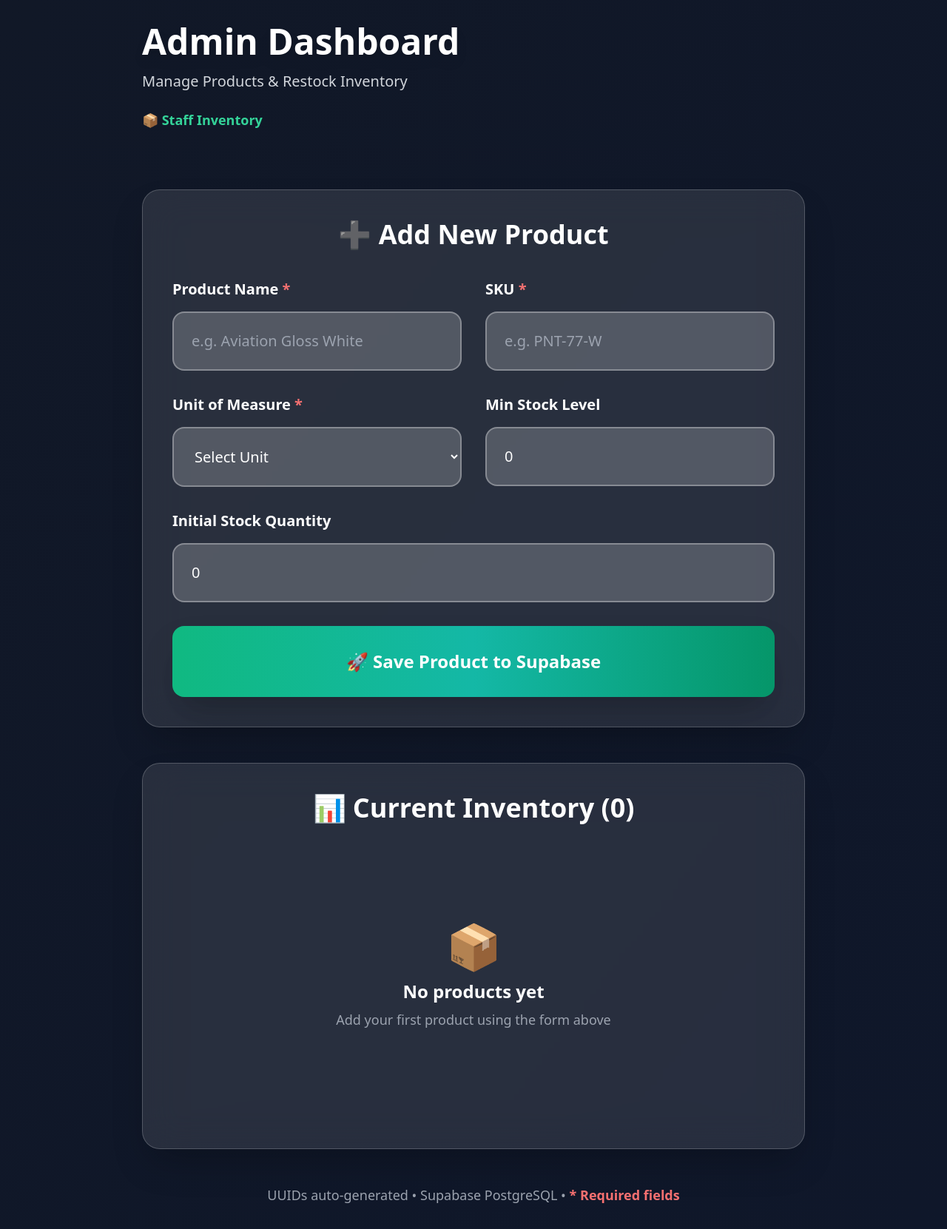
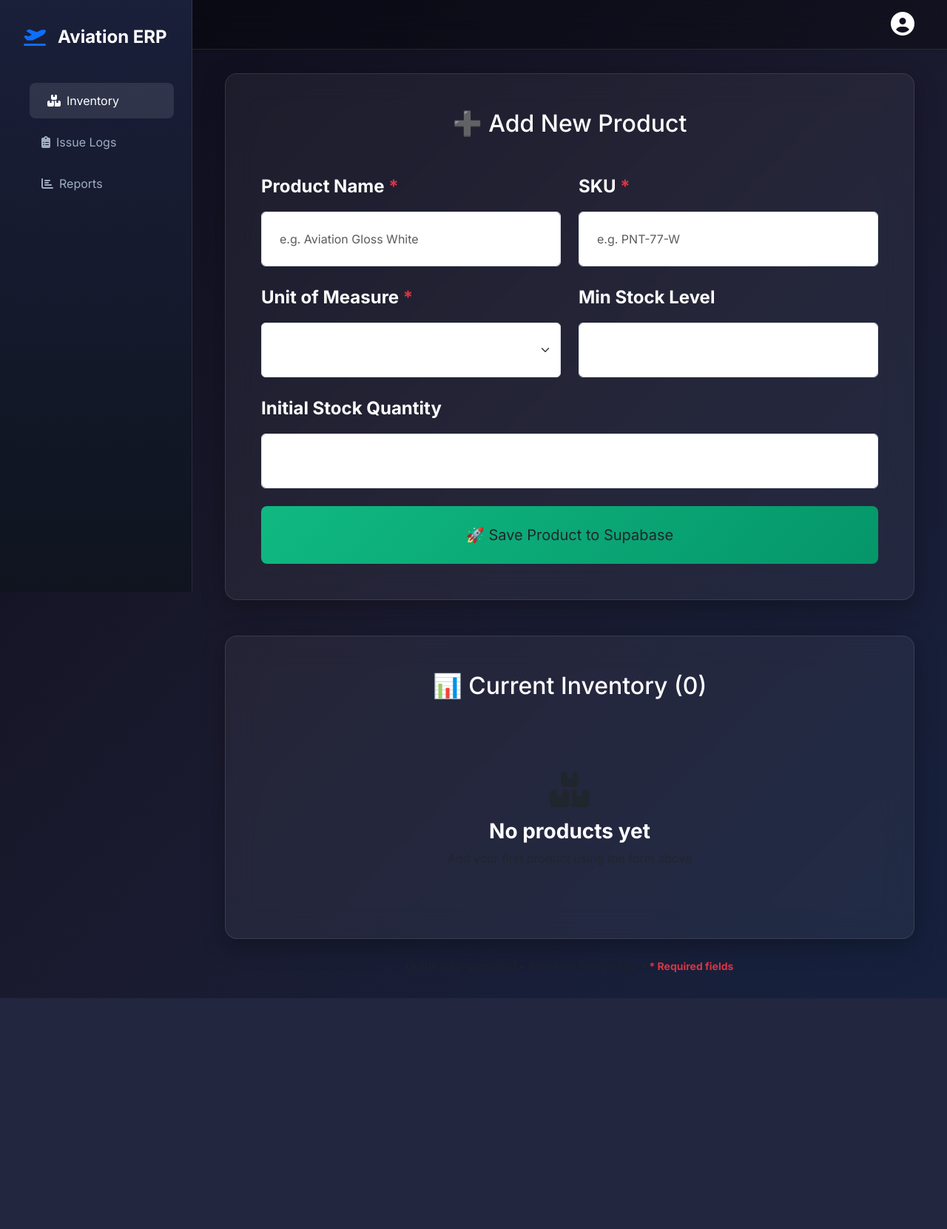
Before and after one commit to whitetap/whitetap-inventory-erp, a Flask app: page /admin-dashboard in a window 1280 px wide. Shown: the whole page at 74% size. After the commit the page ends 1349 px from the top, so only its background shows below. Run offline with Flask 3, Linux system fonts and the light colour scheme; data that the repository does not hold is empty; some libraries are stand-ins or nearby versions.

Commit message:
Admin dashboard extends base.html: added sidebar navigation, Bootstrap table-hover/sm + badges, preserved all forms/Jinja2

```diff
--- a/templates/admin.html
+++ b/templates/admin.html
@@ -1,63 +1,33 @@
 <!DOCTYPE html>
 <html lang="en">
-<head>
-    <meta charset="UTF-8">
-    <meta name="viewport" content="width=device-width, initial-scale=1.0">
-    <title>Admin Dashboard - Aviation ERP</title>
-    <script src="https://cdn.tailwindcss.com"></script>
-</head>
-<body class="bg-gradient-to-br from-gray-900 to-slate-900 min-h-screen p-8">
-    <div class="max-w-4xl mx-auto">
-        <header class="mb-12">
-            <h1 class="text-5xl font-bold text-white mb-4 drop-shadow-lg">Admin Dashboard</h1>
-            <p class="text-xl text-gray-300 mb-6">Manage Products & Restock Inventory</p>
-            <a href="{{ url_for('staff_inventory') }}" class="inline-flex items-center text-emerald-400 hover:text-emerald-300 text-lg font-semibold mb-8">
-                📦 Staff Inventory
-            </a>
-        </header>
+{% extends "base.html" %}
 
-        <!-- Flash Messages -->
-        {% with messages = get_flashed_messages(with_categories=true) %}
-            {% if messages %}
-                {% for category, message in messages %}
-                    <div class="mb-8 p-6 rounded-2xl backdrop-blur-sm shadow-2xl border-2 {% if category == 'success' %}bg-emerald-500/20 border-emerald-400/50 text-emerald-100{% else %}bg-red-500/20 border-red-400/50 text-red-100{% endif %}">
-                        <div class="flex items-center">
-                            {% if category == 'success' %}
-                                <div class="w-8 h-8 bg-emerald-400 rounded-xl flex items-center justify-center mr-4 text-white font-bold text-lg">✅</div>
-                            {% else %}
-                                <div class="w-8 h-8 bg-red-400 rounded-xl flex items-center justify-center mr-4 text-white font-bold text-lg">⚠️</div>
-                            {% endif %}
-                            <div>
-                                <h3 class="font-bold text-xl mb-1">{{ 'Success!' if category == 'success' else 'Error!' }}</h3>
-                                <p>{{ message }}</p>
-                            </div>
-                        </div>
-                    </div>
-                {% endfor %}
-            {% endif %}
-        {% endwith %}
+{% block title %}Admin Dashboard - Aviation ERP{% endblock %}
+
+{% block page_title %}Admin Dashboard{% endblock %}
+
+{% block content %}
+<div class="container-fluid">
+    <!-- Flash Messages (base.html already handles this) -->
 
     <!-- Add New Product Form -->
-        <div class="bg-white/10 backdrop-blur-xl rounded-3xl p-10 border border-white/20 shadow-2xl mb-12">
-            <h2 class="text-4xl font-bold text-white mb-10 text-center">➕ Add New Product</h2>
-            <form method="POST" action="{{ url_for('admin_add_product') }}" class="space-y-8">
-                <div class="grid md:grid-cols-2 gap-8">
-                    <div>
-                        <label class="block text-white font-bold text-xl mb-4">Product Name <span class="text-red-400">*</span></label>
-                        <input type="text" name="name" required placeholder="e.g. Aviation Gloss White"
-                               class="w-full p-6 rounded-2xl bg-white/20 border-2 border-white/30 text-white placeholder-gray-400 text-xl focus:outline-none focus:ring-4 focus:ring-emerald-500/50 focus:border-emerald-500/50 transition-all duration-300">
+    <div class="row g-4 mb-5">
+        <div class="col-12">
+            <div class="card">
+                <div class="card-body p-5">
+                    <h2 class="card-title text-4xl font-bold text-white mb-5 text-center">➕ Add New Product</h2>
+                    <form method="POST" action="{{ url_for('admin_add_product') }}" class="row g-4">
+                        <div class="col-md-6">
+                            <label class="form-label text-white fw-bold fs-4 mb-3">Product Name <span class="text-danger">*</span></label>
+                            <input type="text" name="name" required placeholder="e.g. Aviation Gloss White" class="form-control bg-white/20 border-white/30 text-white fs-6 p-4 rounded-2xl" style="font-size:1.25rem;">
                         </div>
-                    <div>
-                        <label class="block text-white font-bold text-xl mb-4">SKU <span class="text-red-400">*</span></label>
-                        <input type="text" name="sku" required placeholder="e.g. PNT-77-W"
-                               class="w-full p-6 rounded-2xl bg-white/20 border-2 border-white/30 text-white placeholder-gray-400 text-xl focus:outline-none focus:ring-4 focus:ring-emerald-500/50 focus:border-emerald-500/50 transition-all duration-300">
+                        <div class="col-md-6">
+                            <label class="form-label text-white fw-bold fs-4 mb-3">SKU <span class="text-danger">*</span></label>
+                            <input type="text" name="sku" required placeholder="e.g. PNT-77-W" class="form-control bg-white/20 border-white/30 text-white fs-6 p-4 rounded-2xl" style="font-size:1.25rem;">
                         </div>
-                </div>
-
-                <div class="grid md:grid-cols-2 gap-8">
-                    <div>
-                        <label class="block text-white font-bold text-xl mb-4">Unit of Measure <span class="text-red-400">*</span></label>
-                        <select name="unit_of_measure" required class="w-full p-6 rounded-2xl bg-white/20 border-2 border-white/30 text-white text-xl focus:outline-none focus:ring-4 focus:ring-emerald-500/50 focus:border-emerald-500/50 transition-all duration-300">
+                        <div class="col-md-6">
+                            <label class="form-label text-white fw-bold fs-4 mb-3">Unit of Measure <span class="text-danger">*</span></label>
+                            <select name="unit_of_measure" required class="form-select bg-white/20 border-white/30 text-white fs-6 p-4 rounded-2xl" style="font-size:1.25rem;">
                                 <option value="">Select Unit</option>
                                 <option value="ml">Milliliters (ml)</option>
                                 <option value="liters">Liters</option>
@@ -66,61 +36,70 @@
                                 <option value="m2">Square Meters (m²)</option>
                             </select>
                         </div>
-                    <div>
-                        <label class="block text-white font-bold text-xl mb-4">Min Stock Level</label>
-                        <input type="number" name="min_stock_level" step="0.01" min="0" placeholder="0" value="0"
-                               class="w-full p-6 rounded-2xl bg-white/20 border-2 border-white/30 text-white placeholder-gray-400 text-xl focus:outline-none focus:ring-4 focus:ring-emerald-500/50 focus:border-emerald-500/50 transition-all duration-300">
+                        <div class="col-md-6">
+                            <label class="form-label text-white fw-bold fs-4 mb-3">Min Stock Level</label>
+                            <input type="number" name="min_stock_level" step="0.01" min="0" placeholder="0" value="0" class="form-control bg-white/20 border-white/30 text-white fs-6 p-4 rounded-2xl" style="font-size:1.25rem;">
+                        </div>
+                        <div class="col-12">
+                            <label class="form-label text-white fw-bold fs-4 mb-3">Initial Stock Quantity</label>
+                            <input type="number" name="current_stock" step="0.01" min="0" placeholder="0" value="0" class="form-control bg-white/20 border-white/30 text-white fs-6 p-4 rounded-2xl" style="font-size:1.25rem;">
+                        </div>
+                        <div class="col-12">
+                            <button type="submit" class="btn w-100 btn-lg py-4 text-2xl fw-black rounded-2xl shadow-2xl" style="background: linear-gradient(135deg, #10b981, #059669); border: none;">
+                                🚀 Save Product to Supabase
+                            </button>
+                        </div>
+                    </form>
+                </div>
+            </div>
         </div>
     </div>
 
-                <div>
-                    <label class="block text-white font-bold text-xl mb-4">Initial Stock Quantity</label>
-                    <input type="number" name="current_stock" step="0.01" min="0" placeholder="0" value="0"
-                           class="w-full p-6 rounded-2xl bg-white/20 border-2 border-white/30 text-white placeholder-gray-400 text-xl focus:outline-none focus:ring-4 focus:ring-emerald-500/50 focus:border-emerald-500/50 transition-all duration-300">
-                </div>
-
-                <button type="submit" class="w-full bg-gradient-to-r from-emerald-500 via-teal-500 to-emerald-600 hover:from-emerald-600 hover:via-teal-600 hover:to-emerald-700 text-white font-black py-8 px-12 rounded-2xl text-2xl shadow-2xl hover:shadow-3xl transform hover:-translate-y-1 transition-all duration-500 block mx-auto">
-                    🚀 Save Product to Supabase
-                </button>
-            </form>
-        </div>
-
     <!-- Products List with Restock -->
-        <div class="bg-white/10 backdrop-blur-xl rounded-3xl p-10 border border-white/20 shadow-2xl">
-            <h2 class="text-4xl font-bold text-white mb-10 text-center">📊 Current Inventory ({{ products|length if products else 0 }})</h2>
+    <div class="row">
+        <div class="col-12">
+            <div class="card">
+                <div class="card-body p-5">
+                    <h2 class="text-4xl font-bold text-white mb-5 text-center">📊 Current Inventory ({{ products|length if products else 0 }})</h2>
                     {% if products %}
-                <div class="overflow-x-auto">
-                    <table class="w-full text-left text-gray-200">
+                        <div class="table-responsive">
+                            <table class="table table-hover table-sm table-dark">
                                 <thead>
-                            <tr class="border-b border-white/20">
-                                <th class="pb-4 pr-6 text-left font-semibold text-white">SKU</th>
-                                <th class="pb-4 pr-6 text-left font-semibold text-white">Name</th>
-                                <th class="pb-4 pr-6 text-left font-semibold text-white">Unit</th>
-                                <th class="pb-4 text-right font-semibold text-white">Stock</th>
-                                <th class="pb-4 text-right font-semibold text-white">Min Level</th>
-                                <th class="pb-4 pr-8 font-semibold text-white">Restock</th>
+                                    <tr>
+                                        <th>SKU</th>
+                                        <th>Name</th>
+                                        <th>Unit</th>
+                                        <th class="text-end">Stock</th>
+                                        <th class="text-end">Min Level</th>
+                                        <th class="text-end">Restock</th>
                                     </tr>
                                 </thead>
                                 <tbody>
                                     {% for product in products %}
-                            <tr class="border-b border-white/10 hover:bg-white/10 transition-colors">
-                                <td class="py-4 pr-6 font-mono text-sm font-bold text-emerald-300">{{ product.sku }}</td>
-                                <td class="py-4 pr-6 font-semibold text-xl">{{ product.name }}</td>
-                                <td class="py-4">
-                                    <span class="px-4 py-2 rounded-full text-sm font-semibold bg-blue-500/30 text-blue-100 border border-blue-400/50">{{ product.unit_of_measure }}</span>
+                                    <tr>
+                                        <td class="fw-bold text-emerald-300">{{ product.sku }}</td>
+                                        <td class="fw-semibold">{{ product.name }}</td>
+                                        <td>
+                                            <span class="badge bg-primary rounded-pill">{{ product.unit_of_measure }}</span>
                                         </td>
-                                <td class="py-4 pr-6 text-right font-mono text-2xl {{ 'text-red-400 font-bold' if product.current_stock <= product.min_stock_level else 'text-emerald-400' }}">
+                                        <td class="fw-semibold fs-5 {{ 'text-danger' if product.current_stock <= product.min_stock_level else 'text-success' }}">
                                             {{ product.current_stock|round(2) }}
+                                            {% if (product.current_stock or 0) < 5 %}
+                                                <span class="badge bg-danger ms-1">Low Stock</span>
+                                            {% else %}
+                                                <span class="badge bg-success ms-1">In Stock</span>
+                                            {% endif %}
                                         </td>
-                                <td class="py-4 text-right font-mono text-lg opacity-75">{{ product.min_stock_level|round(2) }}</td>
-                                <td class="py-4 pr-8">
-                                    <form method="POST" action="{{ url_for('restock_item') }}" class="inline-flex gap-2">
+                                        <td>{{ product.min_stock_level|round(2) }}</td>
+                                        <td>
+                                            <form method="POST" action="{{ url_for('restock_item') }}" class="d-inline">
                                                 <input type="hidden" name="product_id" value="{{ product.id }}">
-                                        <input type="number" name="amount_to_add" min="0.01" step="0.01" placeholder="Qty" required
-                                               class="w-24 p-2 rounded-lg bg-white/20 border border-white/30 text-white text-center focus:outline-none focus:ring-2 focus:ring-green-500">
-                                        <button type="submit" class="bg-gradient-to-r from-green-500 to-emerald-600 hover:from-green-600 hover:to-emerald-700 text-white px-6 py-2 rounded-lg font-bold shadow-lg hover:shadow-xl transition-all whitespace-nowrap">
+                                                <div class="input-group input-group-sm">
+                                                    <input type="number" name="amount_to_add" min="0.01" step="0.01" placeholder="Qty" required class="form-control bg-dark text-white border-secondary">
+                                                    <button type="submit" class="btn btn-success btn-sm">
                                                         ➕ Restock
                                                     </button>
+                                                </div>
                                             </form>
                                         </td>
                                     </tr>
@@ -129,17 +108,21 @@
                             </table>
                         </div>
                     {% else %}
-                <div class="text-center py-24">
-                    <div class="text-6xl mb-4 text-gray-500">📦</div>
-                    <h3 class="text-2xl font-bold text-white mb-2">No products yet</h3>
-                    <p class="text-gray-400 text-lg mb-6">Add your first product using the form above</p>
+                        <div class="text-center py-5">
+                            <i class="fas fa-boxes fa-3x text-muted mb-3"></i>
+                            <h3 class="text-white fw-bold mb-2">No products yet</h3>
+                            <p class="text-muted mb-0">Add your first product using the form above</p>
                         </div>
                     {% endif %}
                 </div>
-
-        <div class="mt-12 text-center">
-            <p class="text-gray-400 text-lg">UUIDs auto-generated • Supabase PostgreSQL • <span class="text-red-400 font-bold">* Required fields</span></p>
             </div>
         </div>
-</body>
-</html>
+    </div>
+
+    <div class="row mt-4">
+        <div class="col-12 text-center">
+            <small class="text-muted">UUIDs auto-generated • Supabase PostgreSQL • <span class="text-danger fw-bold">* Required fields</span></small>
+        </div>
+    </div>
+</div>
+{% endblock %}
```
Lines whose indentation alone changed are shown as unchanged.
